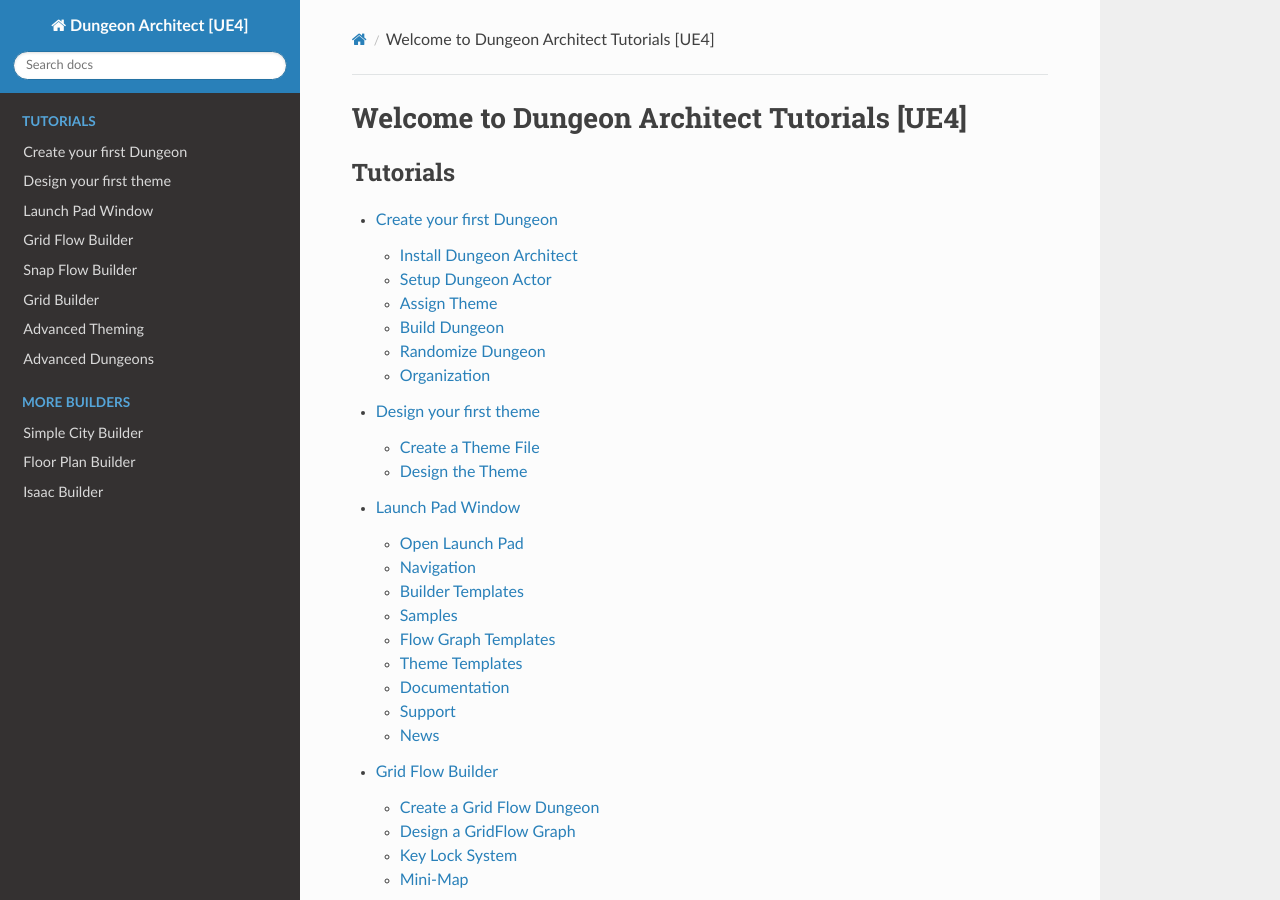
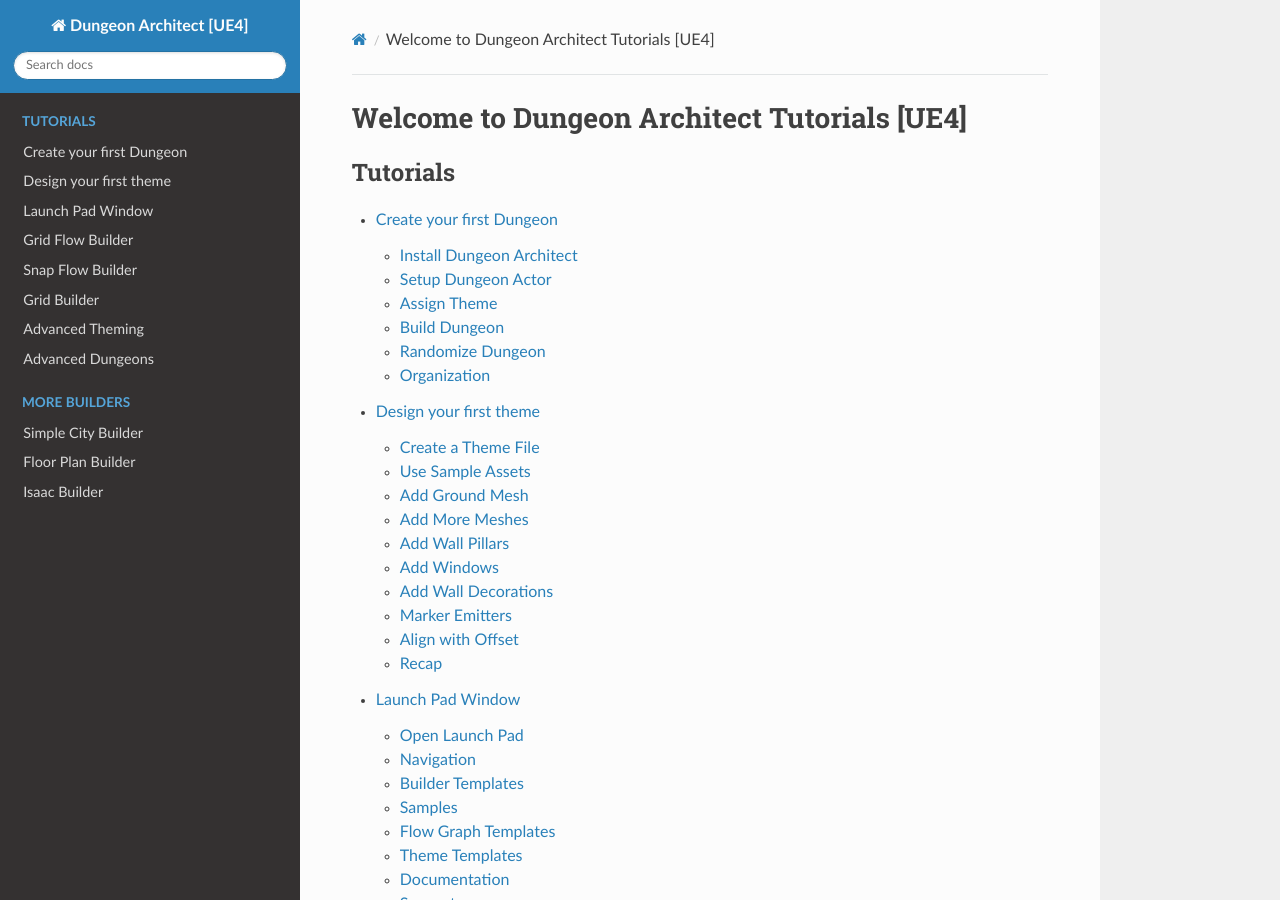
Before and after one commit to coderespawn/dungeon-architect-ue4-tutorials-v2, a Sphinx documentation site: the page built from source/index.rst, in a window 1280 px wide and 900 px high. Built offline with Sphinx 7.4.7 and the Read the Docs theme 2.0.0, drawn with Linux system fonts in a browser that asks for light colours.

Commit message:
Moved L3 titles to L2

```diff
--- a/source/design_first_theme.rst
+++ b/source/design_first_theme.rst
@@ -28,11 +28,8 @@
    :align: center
 
 
-Design the Theme
-----------------
-
 Use Sample Assets
-^^^^^^^^^^^^^^^^^
+-----------------
 
 In the `Content Browser`, enable plugin contents so we can use sample meshes that come with the plugin to design our theme
 
@@ -55,8 +52,8 @@
    :align: center
 
 
-Add Ground
-^^^^^^^^^^
+Add Ground Mesh
+---------------
 
 Drag-drop the ground mesh on to the Theme Editor
 
@@ -74,7 +71,7 @@
 
 
 Add More Meshes
-^^^^^^^^^^^^^^^
+---------------
 
 Go ahead and add more meshes under the following markers: **Wall**, **Fence** and **Door**
 
@@ -86,7 +83,7 @@
 
 
 Add Wall Pillars
-^^^^^^^^^^^^^^^^
+----------------
 
 Drag drop the ``Pillar2`` mesh to the theme editor and link it to the ``WallSeparator`` marker node
 
@@ -110,7 +107,8 @@
 
 
 Add Windows
-^^^^^^^^^^^
+-----------
+
 We have two wall meshes in the samples folder
 
 .. image:: /images/tutorial/B/17.jpg
@@ -153,7 +151,7 @@
 
 
 Add Wall Decorations
-^^^^^^^^^^^^^^^^^^^^
+--------------------
 
 There's a photo frame mesh we'd like to attach to every wall.  Drag drop this mesh to the theme editor **before** the two existing wall nodes and link it to the ``Wall`` marker node
 
@@ -193,7 +191,7 @@
 
 
 Marker Emitters
-^^^^^^^^^^^^^^^
+---------------
 
 We have an issue with the photo frames. They also spawn near windows
 
@@ -261,7 +259,7 @@
    :align: center
 
 Align with Offset
-^^^^^^^^^^^^^^^^^
+-----------------
 
 Dungeon Architect can adapt to any modular asset regardless of the mesh pivot position.  If the pivots are off, you can always adjust them from the Offset section of the node's properties
 
@@ -281,7 +279,7 @@
 It is important to first align the ground mesh and then use that as a reference to align your walls and fences.  If the ground is not aligned correctly, the rest will also not align (since you will be using an incorrect point of reference for aligning the rest)
 
 Recap
-^^^^^
+-----
 In this section we learnt the following:
 
 * *Probablity* - Controls the percentage chance of a node being selected.  A value of 1 means 100% selection chance. A value of 0.25 means 25% selection chance
```
